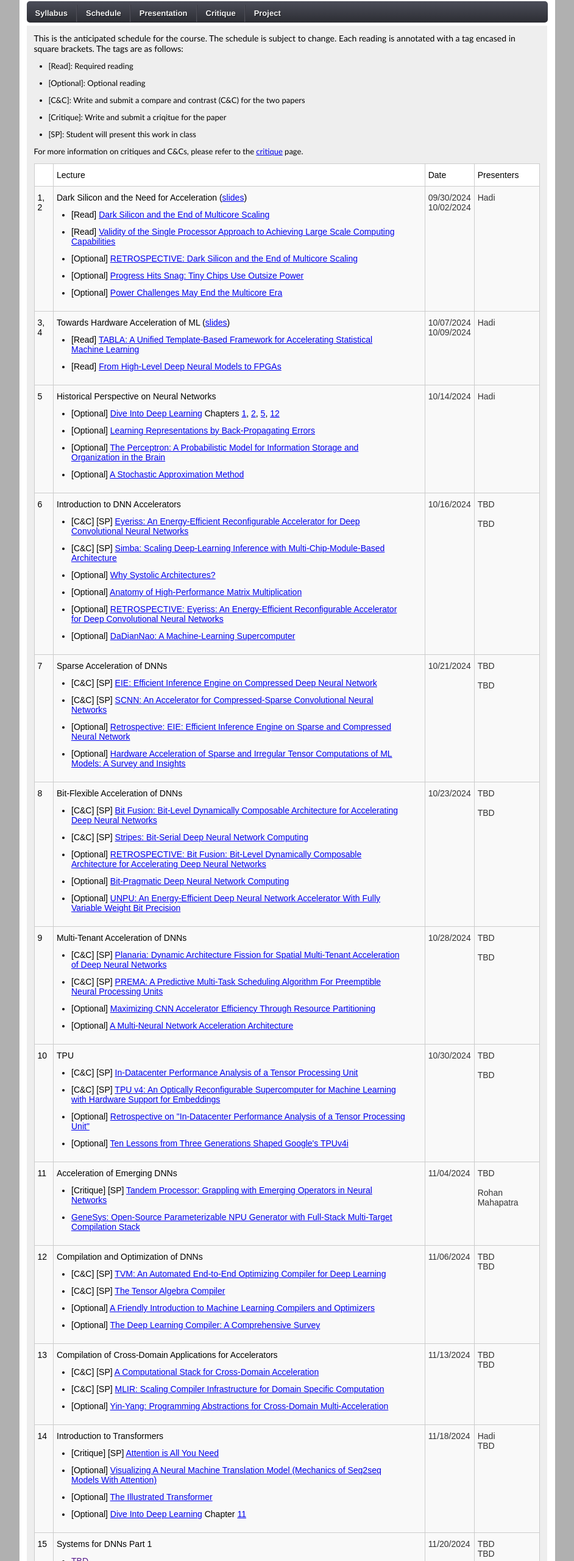
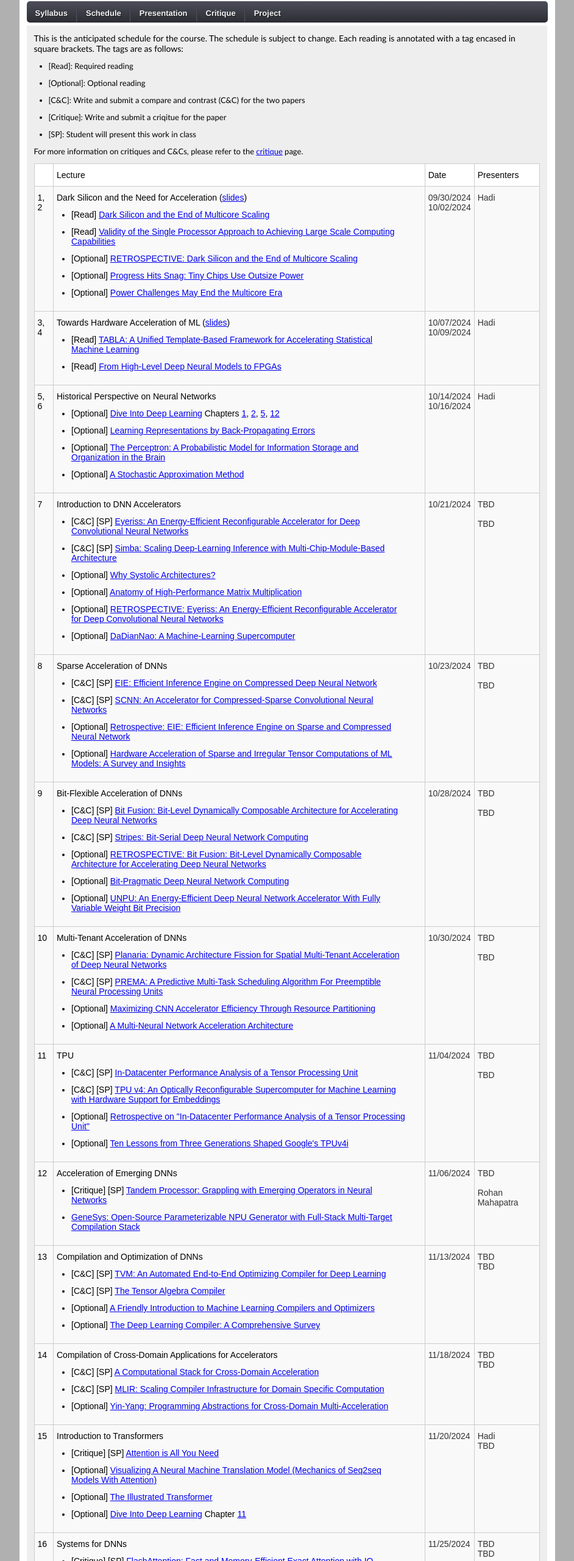
Before and after one commit to hadianeh/classes, a plain HTML site: page cse240d-fa24/schedule.html in a window 1280 px wide. Shown: the part 240-2800 px from the top of the page at 61% size, without its empty margins (169-1111 px from the left). Drawn offline with Linux system fonts and the light colour scheme.

Commit message:
Updated schedule to remove one Systems for DNNs session.

```diff
--- a/cse240d-fa24/schedule.html
+++ b/cse240d-fa24/schedule.html
@@ -80,7 +80,7 @@
             <td class="tg-buh4">Hadi</td>
           </tr>
           <tr>
-            <td class="tg-jkmc">5</td>
+            <td class="tg-jkmc">5, 6</td>
             <td class="tg-jkmc">Historical Perspective on Neural Networks</br>
             <ul>
               <li>[Optional] <a href="https://d2l.ai/">Dive Into Deep Learning</a> Chapters <a href="https://d2l.ai/chapter_introduction/index.html">1</a>, <a href="https://d2l.ai/chapter_preliminaries/index.html">2</a>, <a href="https://d2l.ai/chapter_multilayer-perceptrons/index.html">5</a>, <a href="https://d2l.ai/chapter_optimization/index.html">12</a></li>
@@ -89,11 +89,11 @@
               <li>[Optional] <a href="https://projecteuclid.org/journals/annals-of-mathematical-statistics/volume-22/issue-3/A-Stochastic-Approximation-Method/10.1214/aoms/1177729586.full">A Stochastic Approximation Method</a></li>
             </ul>
             </td>
-            <td class="tg-buh4">10/14/2024</td>
+            <td class="tg-buh4">10/14/2024</br>10/16/2024</td>
             <td class="tg-buh4">Hadi</td>
           </tr>
           <tr>
-            <td class="tg-jkmc">6</td>
+            <td class="tg-jkmc">7</td>
             <td class="tg-jkmc">Introduction to DNN Accelerators</br>
             <ul>
               <li>[C&C] [SP] <a href="https://dl.acm.org/doi/10.1109/ISCA.2016.40">Eyeriss: An Energy-Efficient Reconfigurable Accelerator for Deep Convolutional Neural Networks</a></li>
@@ -103,11 +103,11 @@
               <li>[Optional] <a href="https://sites.coecis.cornell.edu/isca50retrospective/files/2023/06/chen_2016_eyeriss.pdf">RETROSPECTIVE: Eyeriss: An Energy-Efficient Reconfigurable Accelerator for Deep Convolutional Neural Networks</a></li>
               <li>[Optional] <a href="https://dl.acm.org/doi/10.1109/MICRO.2014.58">DaDianNao: A Machine-Learning Supercomputer</a></li>
             </ul>
-            <td class="tg-buh4">10/16/2024</td>
+            <td class="tg-buh4">10/21/2024</td>
             <td class="tg-buh4">TBD</br></br>TBD</td>
           </tr>
           <tr>
-            <td class="tg-jkmc">7</td>
+            <td class="tg-jkmc">8</td>
             <td class="tg-jkmc">Sparse Acceleration of DNNs</br>
             <ul>
               <li>[C&C] [SP] <a href="https://dl.acm.org/doi/10.1145/3007787.3001163">EIE: Efficient Inference Engine on Compressed Deep Neural Network</a></li>
@@ -115,11 +115,11 @@
               <li>[Optional] <a href="https://sites.coecis.cornell.edu/isca50retrospective/files/2023/06/Han_2016_EIE.pdf">Retrospective: EIE: Efficient Inference Engine on Sparse and Compressed Neural Network</a></li>
               <li>[Optional] <a href="https://ieeexplore.ieee.org/document/9507542">Hardware Acceleration of Sparse and Irregular Tensor Computations of ML Models: A Survey and Insights</a></li>
             </ul>
-            <td class="tg-buh4">10/21/2024</td>
+            <td class="tg-buh4">10/23/2024</td>
             <td class="tg-buh4">TBD</br></br>TBD</td>
           </tr>
           <tr>
-            <td class="tg-jkmc">8</td>
+            <td class="tg-jkmc">9</td>
             <td class="tg-jkmc">Bit-Flexible Acceleration of DNNs</br>
             <ul>
               <li>[C&C] [SP] <a href="https://dl.acm.org/doi/10.1109/ISCA.2018.00069">Bit Fusion: Bit-Level Dynamically Composable Architecture for Accelerating Deep Neural Networks</a></li>
@@ -128,11 +128,11 @@
               <li>[Optional] <a href="https://dl.acm.org/doi/10.1145/3123939.3123982">Bit-Pragmatic Deep Neural Network Computing</a></li>
               <li>[Optional] <a href="https://ieeexplore.ieee.org/document/8481682">UNPU: An Energy-Efficient Deep Neural Network Accelerator With Fully Variable Weight Bit Precision</a></li>
             </ul>
-            <td class="tg-buh4">10/23/2024</td>
+            <td class="tg-buh4">10/28/2024</td>
             <td class="tg-buh4">TBD</br></br>TBD</td>
           </tr>
           <tr>
-            <td class="tg-jkmc">9</td>
+            <td class="tg-jkmc">10</td>
             <td class="tg-jkmc">Multi-Tenant Acceleration of DNNs</br>
             <ul>
               <li>[C&C] [SP] <a href="https://ieeexplore.ieee.org/document/9251939">Planaria: Dynamic Architecture Fission for Spatial Multi-Tenant Acceleration of Deep Neural Networks</a></li>
@@ -140,11 +140,11 @@
               <li>[Optional] <a href="https://dl.acm.org/doi/10.1145/3079856.3080221">Maximizing CNN Accelerator Efficiency Through Resource Partitioning</a></li>
               <li>[Optional] <a href="https://dl.acm.org/doi/10.1109/ISCA45697.2020.00081">A Multi-Neural Network Acceleration Architecture</a></li>
             </ul>
-            <td class="tg-buh4">10/28/2024</td>
+            <td class="tg-buh4">10/30/2024</td>
             <td class="tg-buh4">TBD</br></br>TBD</td>
           </tr>
           <!-- <tr>
-            <td class="tg-jkmc">9</td>
+            <td class="tg-jkmc"></td>
             <td class="tg-jkmc">Mixed-Signal Acceleration of DNNs</br>
             <ul>
               <li>[C&C] [SP] <a href="https://dl.acm.org/doi/abs/10.1145/3410463.3414634">Mixed-Signal Charge-Domain Acceleration of Deep Neural Networks through Interleaved Bit-Partitioned Arithmetic</a></li>
@@ -152,11 +152,11 @@
               <li>[Optional] <a href="https://dl.acm.org/doi/10.1109/ISCA.2018.00015">PROMISE: An End-to-End Design of a Programmable Mixed-Signal Accelerator for Machine-Learning Algorithms</a></li>
               <li>[Optional] <a href="https://dl.acm.org/doi/10.1145/3007787.3001164">RedEye: Analog ConvNet Image Sensor Architecture for Continuous Mobile Vision</a></li>
             </ul>
-            <td class="tg-buh4">10/28/2024</td>
+            <td class="tg-buh4"></td>
             <td class="tg-buh4">TBD</br></br>TBD</td>
           </tr> -->
           <tr>
-            <td class="tg-jkmc">10</td>
+            <td class="tg-jkmc">11</td>
             <td class="tg-jkmc">TPU</br>
             <ul>
               <li>[C&C] [SP] <a href="https://dl.acm.org/doi/10.1145/3079856.3080246">In-Datacenter Performance Analysis of a Tensor Processing Unit</a></li>
@@ -164,21 +164,21 @@
               <li>[Optional] <a href="https://sites.coecis.cornell.edu/isca50retrospective/files/2023/06/Jouppi_2017_In_Datacenter.pdf">Retrospective on "In-Datacenter Performance Analysis of a Tensor Processing Unit"</a></li>
               <li>[Optional] <a href="https://dl.acm.org/doi/10.1109/ISCA52012.2021.00010">Ten Lessons from Three Generations Shaped Google's TPUv4i</a></li>
             </ul>
-            <td class="tg-buh4">10/30/2024</td>
+            <td class="tg-buh4">11/04/2024</td>
             <td class="tg-buh4">TBD</br></br>TBD</td>
           </tr>
           <tr>
-            <td class="tg-jkmc">11</td>
+            <td class="tg-jkmc">12</td>
             <td class="tg-jkmc">Acceleration of Emerging DNNs</br>
             <ul>
               <li>[Critique] [SP] <a href="https://dl.acm.org/doi/10.1145/3620665.3640365">Tandem Processor: Grappling with Emerging Operators in Neural Networks</a></li>
               <li><a href="https://actlab-genesys.github.io/">GeneSys: Open-Source Parameterizable NPU Generator with Full-Stack Multi-Target Compilation Stack</a></li>
             </ul>
-            <td class="tg-buh4">11/04/2024</td>
+            <td class="tg-buh4">11/06/2024</td>
             <td class="tg-buh4">TBD</br></br>Rohan Mahapatra</td>
           </tr>
           <tr>
-            <td class="tg-jkmc">12</td>
+            <td class="tg-jkmc">13</td>
             <td class="tg-jkmc">Compilation and Optimization of DNNs</br>
             <ul>
               <li>[C&C] [SP] <a href="https://www.usenix.org/conference/osdi18/presentation/chen">TVM: An Automated End-to-End Optimizing Compiler for Deep Learning</a></li>
@@ -186,22 +186,22 @@
               <li>[Optional] <a href="https://huyenchip.com/2021/09/07/a-friendly-introduction-to-machine-learning-compilers-and-optimizers.html">A Friendly Introduction to Machine Learning Compilers and Optimizers</a></li>
               <li>[Optional] <a href="https://arxiv.org/abs/2002.03794">The Deep Learning Compiler: A Comprehensive Survey</a></li>
             </ul>
-            <td class="tg-buh4">11/06/2024</td>
+            <td class="tg-buh4">11/13/2024</td>
             <td class="tg-buh4">TBD</br>TBD</td>
           </tr>
           <tr>
-            <td class="tg-jkmc">13</td>
+            <td class="tg-jkmc">14</td>
             <td class="tg-jkmc">Compilation of Cross-Domain Applications for Accelerators</br>
             <ul>
               <li>[C&C] [SP] <a href="https://ieeexplore.ieee.org/document/9407145">A Computational Stack for Cross-Domain Acceleration</a></li>
               <li>[C&C] [SP] <a href="https://dl.acm.org/doi/10.1109/CGO51591.2021.9370308">MLIR: Scaling Compiler Infrastructure for Domain Specific Computation</a></li>
               <li>[Optional] <a href="https://dl.acm.org/doi/10.1109/MM.2022.3189416">Yin-Yang: Programming Abstractions for Cross-Domain Multi-Acceleration</a></li>
             </ul>
-            <td class="tg-buh4">11/13/2024</td>
+            <td class="tg-buh4">11/18/2024</td>
             <td class="tg-buh4">TBD</br>TBD</td>
           </tr>
           <tr>
-            <td class="tg-jkmc">14</td>
+            <td class="tg-jkmc">15</td>
             <td class="tg-jkmc">Introduction to Transformers</br>
             <ul>
               <li>[Critique] [SP] <a href="https://dl.acm.org/doi/10.5555/3295222.3295349">Attention is All You Need</a></li>
@@ -209,31 +209,29 @@
               <li>[Optional] <a href="https://jalammar.github.io/illustrated-transformer/">The Illustrated Transformer</a></li>
               <li>[Optional] <a href="https://d2l.ai/">Dive Into Deep Learning</a> Chapter <a href="https://d2l.ai/chapter_attention-mechanisms-and-transformers/index.html">11</a></li>
             </ul>
-            <td class="tg-buh4">11/18/2024</td>
+            <td class="tg-buh4">11/20/2024</td>
             <td class="tg-buh4">Hadi</br>TBD</td>
           </tr>
           <tr>
-            <td class="tg-jkmc">15</td>
-            <td class="tg-jkmc">Systems for DNNs Part 1</br>
+            <td class="tg-jkmc">16</td>
+            <td class="tg-jkmc">Systems for DNNs</br>
             <ul>
-              <!-- <li>[Critique] [SP] <a href="https://proceedings.neurips.cc/paper_files/paper/2022/hash/67d57c32e20fd0a7a302cb81d36e40d5-Abstract-Conference.html">FlashAttention: Fast and Memory-Efficient Exact Attention with IO-Awareness</a></li> -->
-              <!-- <li><a href="">TBD</a></li> -->
-              <li><a href="">TBD</a></li>
+              <li>[Critique] [SP] <a href="https://proceedings.neurips.cc/paper_files/paper/2022/hash/67d57c32e20fd0a7a302cb81d36e40d5-Abstract-Conference.html">FlashAttention: Fast and Memory-Efficient Exact Attention with IO-Awareness</a></li>
               <li><a href="">TBD</a></li>
             </ul>
-            <td class="tg-buh4">11/20/2024</td>
+            <td class="tg-buh4">11/25/2024</td>
             <td class="tg-buh4">TBD</br>TBD</td>
           </tr>
-          <tr>
-            <td class="tg-jkmc">16</td>
+          <!-- <tr>
+            <td class="tg-jkmc"></td>
             <td class="tg-jkmc">Systems for DNNs Part 2</br>
             <ul>
               <li><a href="">TBD</a></li>
               <li><a href="">TBD</a></li>
             </ul>
-            <td class="tg-buh4">11/25/2024</td>
+            <td class="tg-buh4"></td>
             <td class="tg-buh4">TBD</br>TBD</td>
-          </tr>
+          </tr> -->
           <tr>
             <td class="tg-jkmc">17</td>
             <td class="tg-jkmc">End-to-End Applications with LLMs</br>
```
